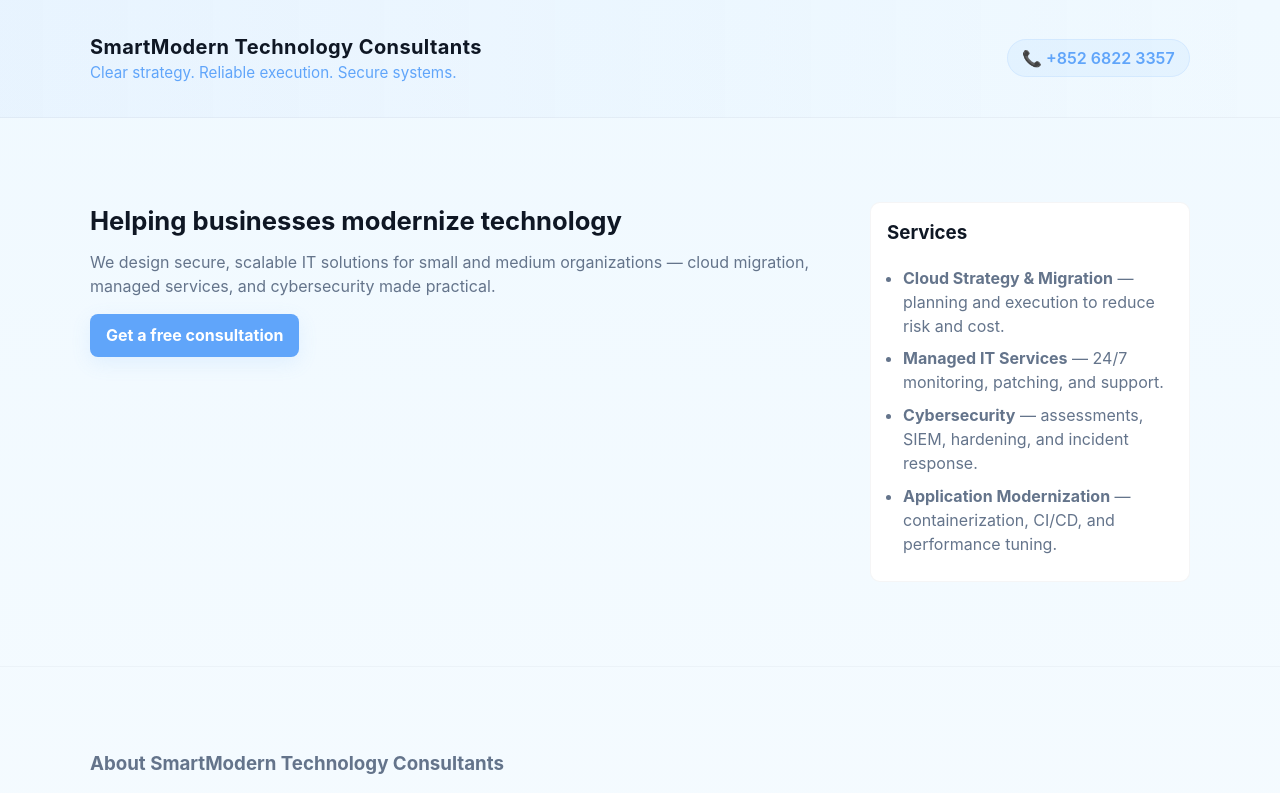
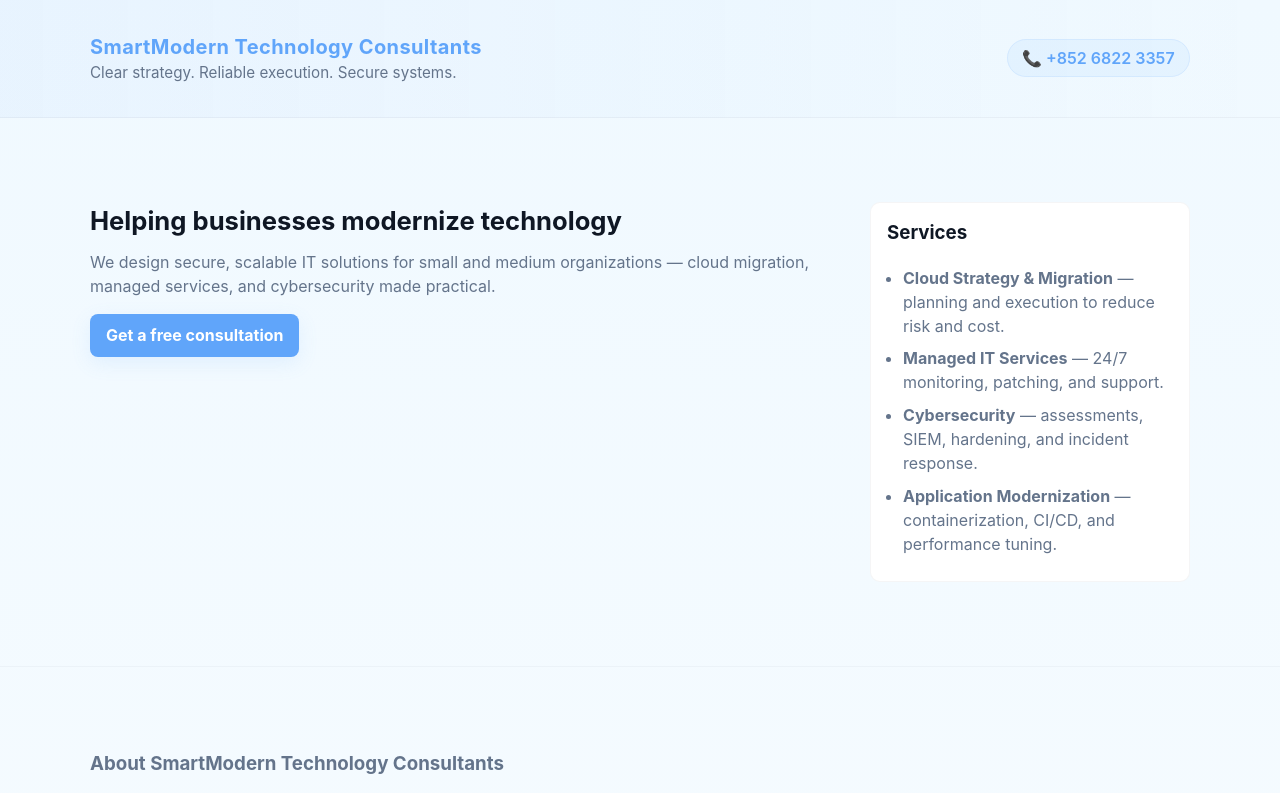
Before and after one commit to smartmodern/smartmodernweb, a plain HTML site: page index.html in a window 1280 px wide. Shown: the top 793 px of the page. Drawn offline with Linux system fonts and the light colour scheme.

Commit message:
Update styles.css

```diff
--- a/styles.css
+++ b/styles.css
@@ -33,8 +33,9 @@ body{
   display:flex;align-items:center;justify-content:space-between;
   gap:1rem;
 }
-.brand h1{margin:0;font-size:1.25rem;letter-spacing:0.4px}
-.tagline{margin:0;color:var(--accent);font-size:0.95rem}
+.brand h1{margin:0;font-size:1.25rem;letter-spacing:0.4px;color: var(--accent);
+  font-weight: 700;}
+.tagline{margin:0;color:var(--muted);font-size:0.95rem}
 
 .contact .phone{
   color:var(--accent);
```
